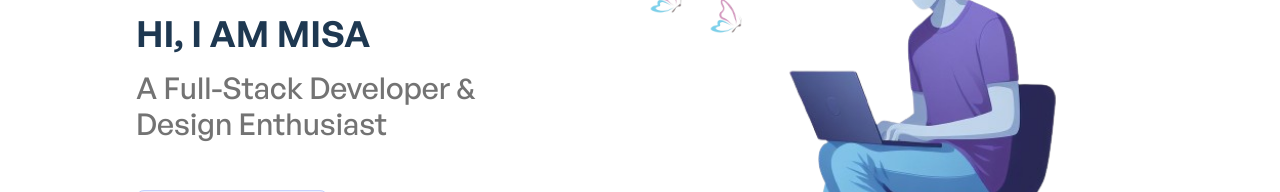
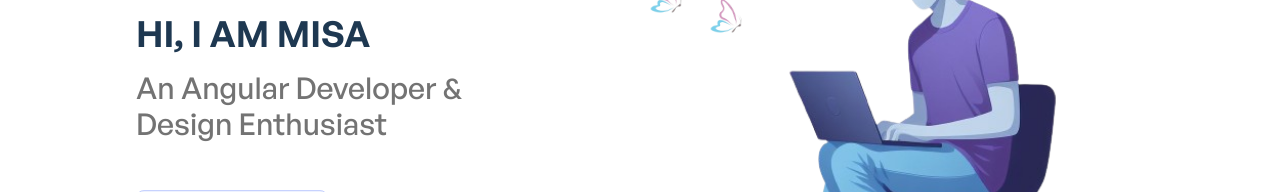
Before and after one commit to Misa100/portfolio-main, a Next.js app: page / in a window 1280 px wide. Shown: the part 247-439 px from the top of the page. Built offline with nearby package versions, Linux system fonts and the light colour scheme.

Commit message:
update AppBanner

```diff
--- a/components/shared/AppBanner.js
+++ b/components/shared/AppBanner.js
@@ -37,7 +37,7 @@ function AppBanner() {
 					}}
 					className="font-general-medium mt-4 text-lg md:text-xl lg:text-2xl xl:text-3xl text-center sm:text-left leading-normal text-gray-500 dark:text-gray-200"
 				>
-					A Full-Stack Developer & Design Enthusiast
+					An Angular Developer & Design Enthusiast
 				</motion.p>
 				<motion.div
 					initial={{ opacity: 0 }}
```
